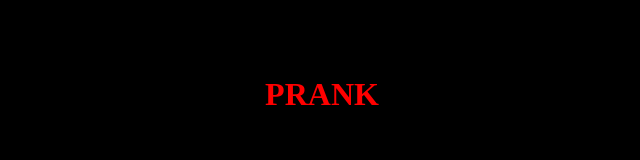
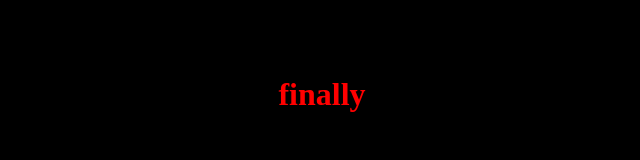
Before and after one commit to Nitinop/doyouloveme, a plain HTML site: page test.html in a window 1280 px wide. Shown: the whole page, without its empty margins (318-958 px from the left). Drawn offline with Linux system fonts and the light colour scheme.

Commit message:
Update test.html

```diff
--- a/test.html
+++ b/test.html
@@ -28,6 +28,6 @@
     </style>
 </head>
 <body>
-    <div class="p"><h1>PRANK</h1></div>
+    <div class="p"><h1>finally</h1></div>
 </body>
 </html>
```
